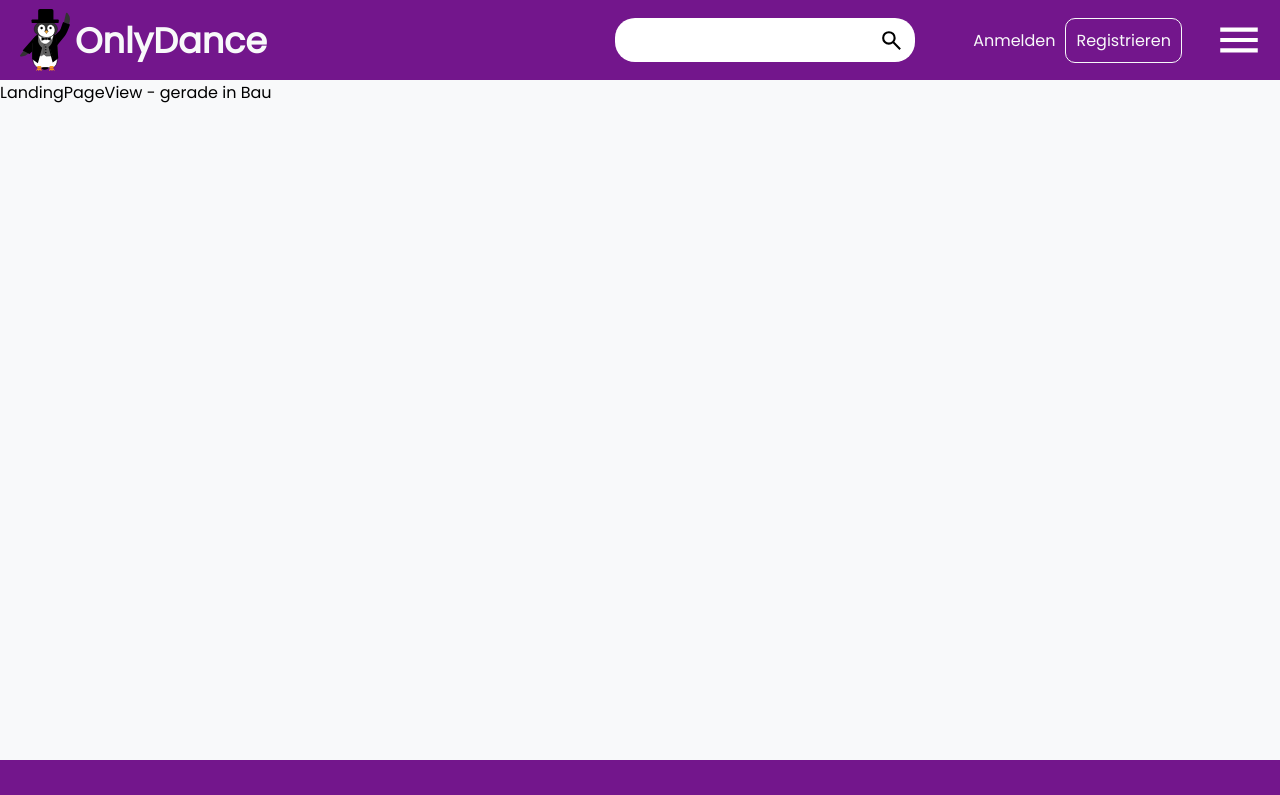
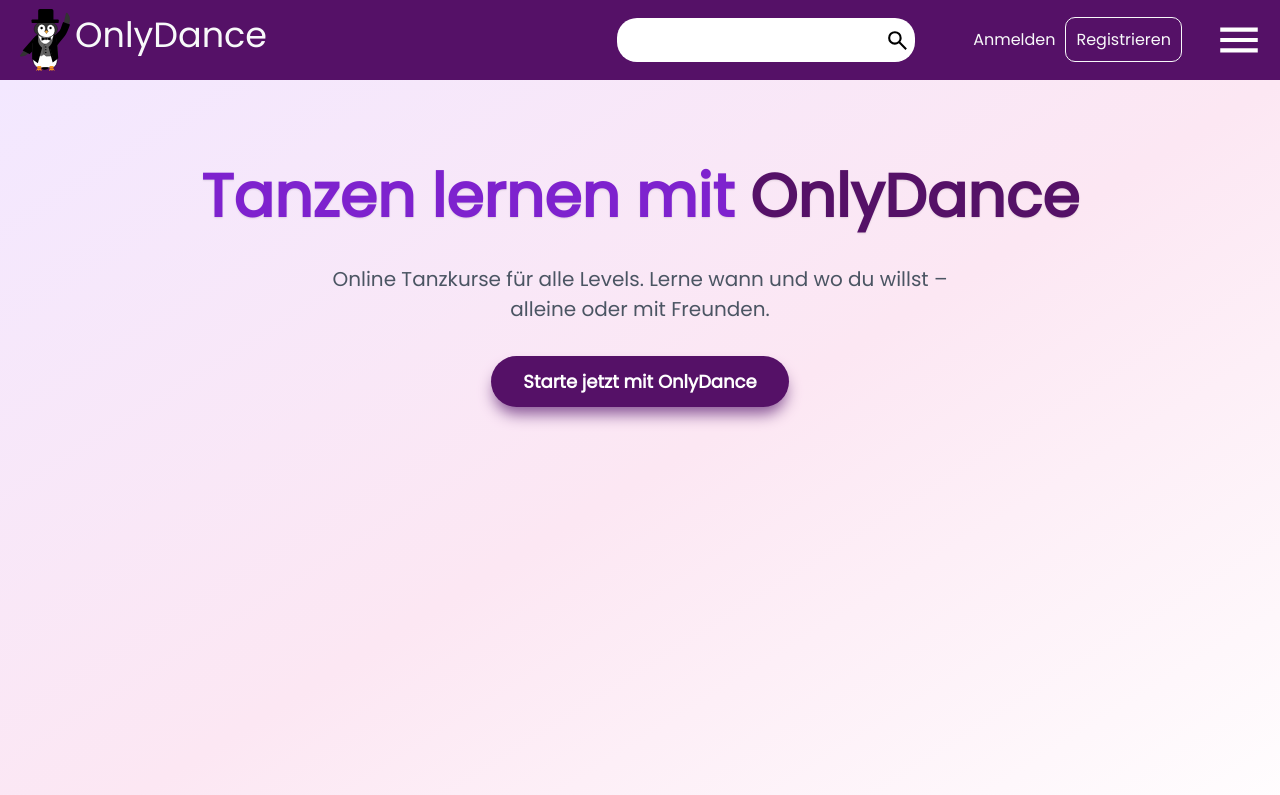
Before and after one commit to WeidenauerErik/OnlyDance-Frontend, a Vue app: page / in a window 1280 px wide. Shown: the top 795 px of the page. Built offline with nearby package versions, Linux system fonts and the light colour scheme.

Commit message:
adding a basic landing page

```diff
--- a/index.html
+++ b/index.html
@@ -8,6 +8,7 @@
   </head>
   <body style="margin: 0;">
     <div id="app"></div>
+    <script src="https://cdn.tailwindcss.com"></script>
     <script type="module" src="/src/main.ts"></script>
   </body>
 </html>
--- a/src/assets/stylesheets/main.scss
+++ b/src/assets/stylesheets/main.scss
@@ -1,5 +1,5 @@
 $colorVioletDark: #2e1b33;
-$colorVioletLight: #73168C;
+$colorVioletLight: #551167;
 $colorWhite: #F8F9FA;
 $colorPurpleLight: #875595;
 
--- a/src/views/LandingPageView.vue
+++ b/src/views/LandingPageView.vue
@@ -1,17 +1,85 @@
-<script setup lang="ts">
+<template>
+  <main class="hero-page">
+    <section class="hero-section">
+      <h1 class="hero-title">
+        Tanzen lernen mit <span class="highlight">OnlyDance</span>
+      </h1>
+      <p class="hero-subtitle">
+        Online Tanzkurse für alle Levels. Lerne wann und wo du willst – alleine oder mit Freunden.
+      </p>
+      <RouterLink
+          to="/mainpage"
+          @click="startNow"
+          class="start-button"
+      >
+        Starte jetzt mit OnlyDance
+      </RouterLink>
+    </section>
+  </main>
+</template>
 
-
-
-
-
+<script setup>
+// Hier kannst du deine Logik hinzufügen
 </script>
 
-<template>
-  <span>LandingPageView - gerade in Bau</span>
+<style scoped lang="scss">
+.hero-page {
+  min-height: 100vh;
+  background: linear-gradient(to bottom right, #f3e8ff, #fce7f3, #ffffff);
+  color: #2d3748;
+  font-family: 'Helvetica Neue', sans-serif;
+}
 
+.hero-section {
+  display: flex;
+  flex-direction: column;
+  align-items: center;
+  justify-content: center;
+  text-align: center;
+  padding: 5rem 1.5rem;
+}
 
-</template>
+.hero-title {
+  font-size: 3rem;
+  font-weight: 800;
+  line-height: 1.2;
+  color: #7e22ce;
+  margin-bottom: 1rem;
+  text-shadow: 0 1px 2px rgba(0, 0, 0, 0.1);
 
-<style scoped lang="scss">
+  @media (min-width: 768px) {
+    font-size: 3.75rem;
+  }
 
+  .highlight {
+    color: $colorVioletLight;
+  }
+}
+
+.hero-subtitle {
+  font-size: 1.125rem;
+  max-width: 40rem;
+  color: #4b5563;
+  margin-top: 1rem;
+
+  @media (min-width: 768px) {
+    font-size: 1.25rem;
+  }
+}
+
+.start-button {
+  margin-top: 2rem;
+  background-color: $colorVioletLight;
+  color: white;
+  font-size: 1.125rem;
+  font-weight: 600;
+  padding: 0.75rem 2rem;
+  border-radius: 9999px;
+  box-shadow: 0 10px 15px -3px $colorPurpleLight;
+  transition: background-color 0.3s;
+
+  &:hover {
+    background-color: $colorPurpleLight;
+  }
+}
 </style>
```
